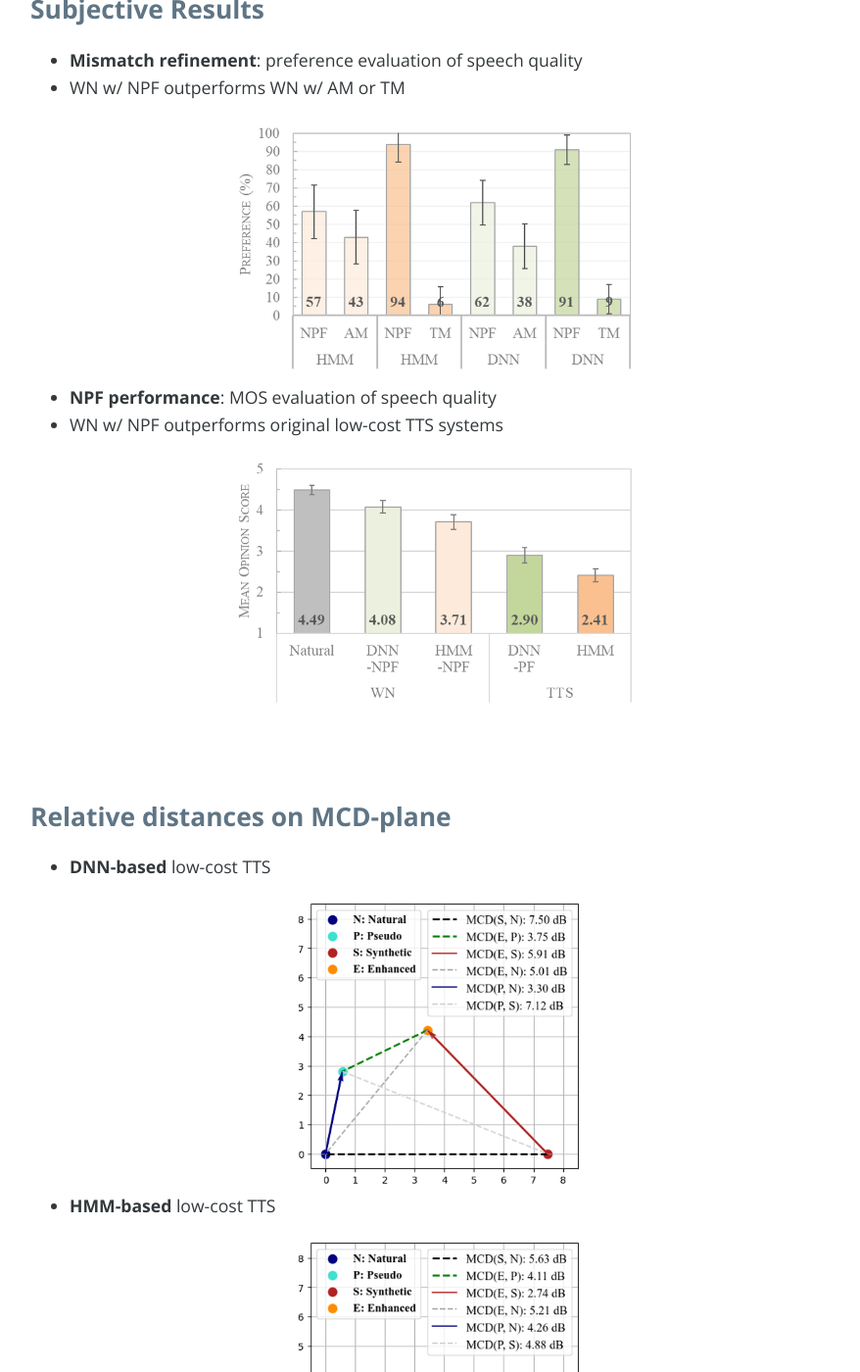
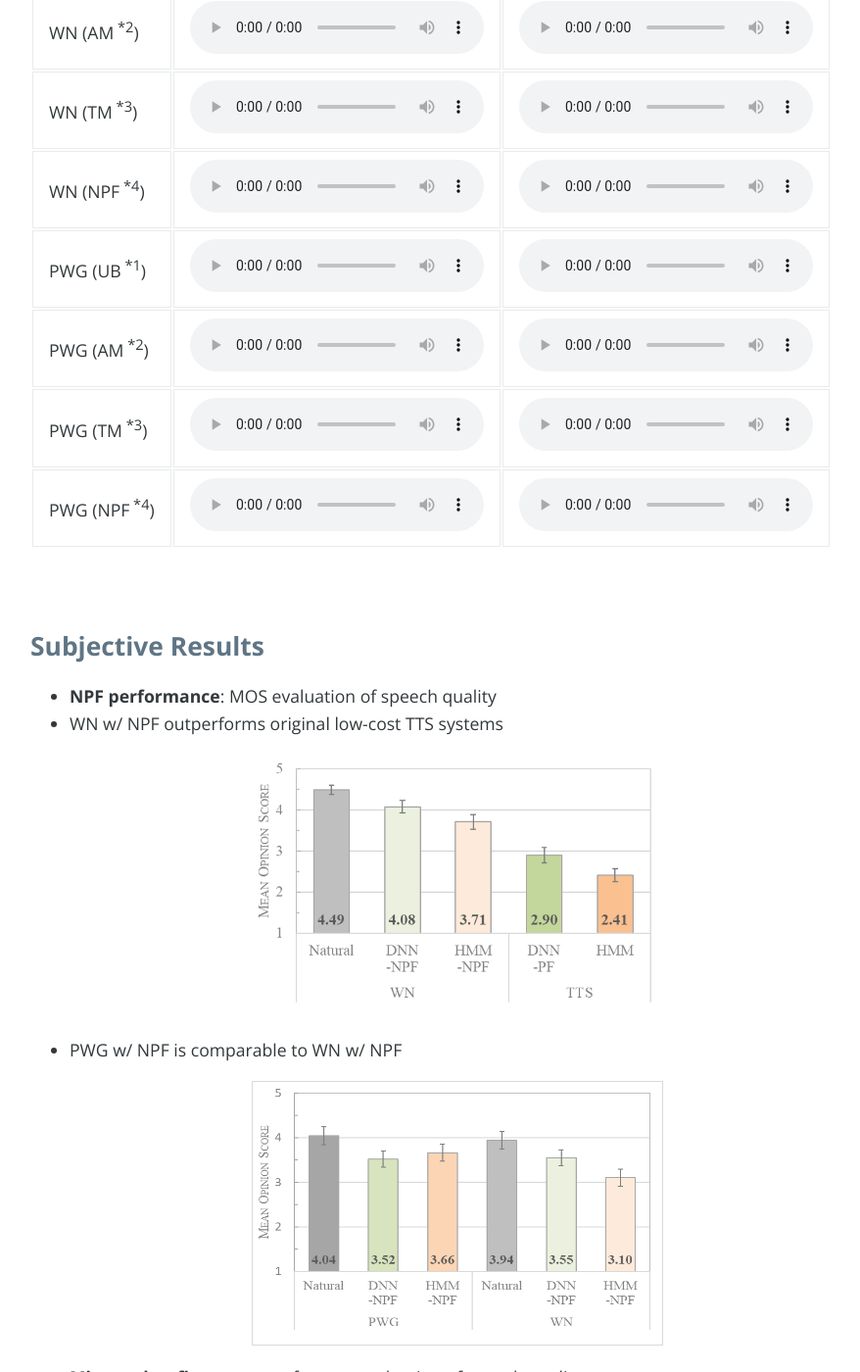
Before and after one commit to bigpon/CycleNeuralPostFilter_demo, a Jekyll site: the page built from index.md, in a window 1280 px wide and 1400 px high, scrolled down 4031 px. Shown: the whole window at 98% size, without its empty margins (193-1071 px from the left). Built offline with Jekyll 4.4.1, drawn with Linux system fonts in a browser that asks for light colours; nearby versions of some CDN libraries; comment, search, counter and statistics services are not loaded; some of the changed text lies outside the part shown.

Commit message:
add PWG results

```diff
--- a/index.md
+++ b/index.md
@@ -43,12 +43,17 @@ This page is the demo of
 | WN (AM<sup> *2</sup>) | <audio src="res/audio/lmrkt/DNN/wPF/WN/AM/NJ_002.wav" controls preload></audio> | <audio src="res/audio/myssi/DNN/wPF/WN/AM/NJ_002.wav" controls preload></audio> |
 | WN (TM<sup> *3</sup>) | <audio src="res/audio/lmrkt/DNN/wPF/WN/TM/NJ_002.wav" controls preload></audio> | <audio src="res/audio/myssi/DNN/wPF/WN/TM/NJ_002.wav" controls preload></audio> |
 | WN (NPF<sup> *4</sup>) | <audio src="res/audio/lmrkt/DNN/wPF/WN/NPF/NJ_002.wav" controls preload></audio> | <audio src="res/audio/myssi/DNN/wPF/WN/NPF/NJ_002.wav" controls preload></audio> |
+| PWG (UB<sup> *1</sup>) | <audio src="res/audio/lmrkt/Natural/PWG/NJ_002.wav" controls preload></audio> | <audio src="res/audio/myssi/Natural/PWG/NJ_002.wav" controls preload></audio> |
+| PWG (AM<sup> *2</sup>) | <audio src="res/audio/lmrkt/DNN/wPF/PWG/AM/NJ_002.wav" controls preload></audio> | <audio src="res/audio/myssi/DNN/wPF/PWG/AM/NJ_002.wav" controls preload></audio> |
+| PWG (TM<sup> *3</sup>) | <audio src="res/audio/lmrkt/DNN/wPF/PWG/TM/NJ_002.wav" controls preload></audio> | <audio src="res/audio/myssi/DNN/wPF/PWG/TM/NJ_002.wav" controls preload></audio> |
+| PWG (NPF<sup> *4</sup>) | <audio src="res/audio/lmrkt/DNN/wPF/PWG/NPF/NJ_002.wav" controls preload></audio> | <audio src="res/audio/myssi/DNN/wPF/PWG/NPF/NJ_002.wav" controls preload></audio> |
 
 <sup>*1. **UB**: upper bound (natural features) </sup>
 <sup>*2. **AM**: acoustic mismatch </sup>
 <sup>*3. **TM**: temporal mismatch </sup>
 <sup>*4. **NPF**: neural-post-filter </sup>
 **WN**: WaveNet vocoder
+**PWG**: Parallel WaveGAN vocoder
 
 <br />
 
@@ -62,17 +67,26 @@ This page is the demo of
 | WN (AM<sup> *2</sup>) | <audio src="res/audio/lmrkt/HMM/woPF/WN/AM/NI_002.wav" controls preload></audio> | <audio src="res/audio/myssi/HMM/woPF/WN/AM/NI_002.wav" controls preload></audio> |
 | WN (TM<sup> *3</sup>) | <audio src="res/audio/lmrkt/HMM/woPF/WN/TM/NI_002.wav" controls preload></audio> | <audio src="res/audio/myssi/HMM/woPF/WN/TM/NI_002.wav" controls preload></audio> |
 | WN (NPF<sup> *4</sup>) | <audio src="res/audio/lmrkt/HMM/woPF/WN/NPF/NI_002.wav" controls preload></audio> | <audio src="res/audio/myssi/HMM/woPF/WN/NPF/NI_002.wav" controls preload></audio> |
+| PWG (UB<sup> *1</sup>) | <audio src="res/audio/lmrkt/Natural/PWG/NI_002.wav" controls preload></audio> | <audio src="res/audio/myssi/Natural/PWG/NI_002.wav" controls preload></audio> |
+| PWG (AM<sup> *2</sup>) | <audio src="res/audio/lmrkt/HMM/woPF/PWG/AM/NI_002.wav" controls preload></audio> | <audio src="res/audio/myssi/HMM/woPF/PWG/AM/NI_002.wav" controls preload></audio> |
+| PWG (TM<sup> *3</sup>) | <audio src="res/audio/lmrkt/HMM/woPF/PWG/TM/NI_002.wav" controls preload></audio> | <audio src="res/audio/myssi/HMM/woPF/PWG/TM/NI_002.wav" controls preload></audio> |
+| PWG (NPF<sup> *4</sup>) | <audio src="res/audio/lmrkt/HMM/woPF/PWG/NPF/NI_002.wav" controls preload></audio> | <audio src="res/audio/myssi/HMM/woPF/PWG/NPF/NI_002.wav" controls preload></audio> |
 
 <br />
 
 ## **Subjective Results**
+- **NPF performance**: MOS evaluation of speech quality
+- WN w/ NPF outperforms original low-cost TTS systems   <center><img src="res/figure/MOS.png" style="display:block;width:420px;height:270px"></center>
+
+- PWG w/ NPF is comparable to WN w/ NPF   <center><img src="res/figure/MOS_vocoder.png" style="display:block;width:420px;height:270px"></center>
+
+
 - **Mismatch refinement**: preference evaluation of speech quality
-- WN w/ NPF outperforms WN w/ AM or TM
-<center><img src="res/figure/PK.png" style="display:block;width:420px;height:270px"></center>
+- WN w/ NPF outperforms WN w/ AM or TM   <center><img src="res/figure/PK.png" style="display:block;width:420px;height:270px"></center>
 
-- **NPF performance**: MOS evaluation of speech quality
-- WN w/ NPF outperforms original low-cost TTS systems
-<center><img src="res/figure/MOS.png" style="display:block;width:420px;height:270px"></center>
+- PWG w/ NPF is comparable to/better than PWG w/ AM or TM   <center><img src="res/figure/PK_PWG.png" style="display:block;width:420px;height:270px"></center>
+
+
 
 <br />
 
```
Also changed, not shown: res/figure/MOS_vocoder.png (added), res/figure/PK_PWG.png (added).
